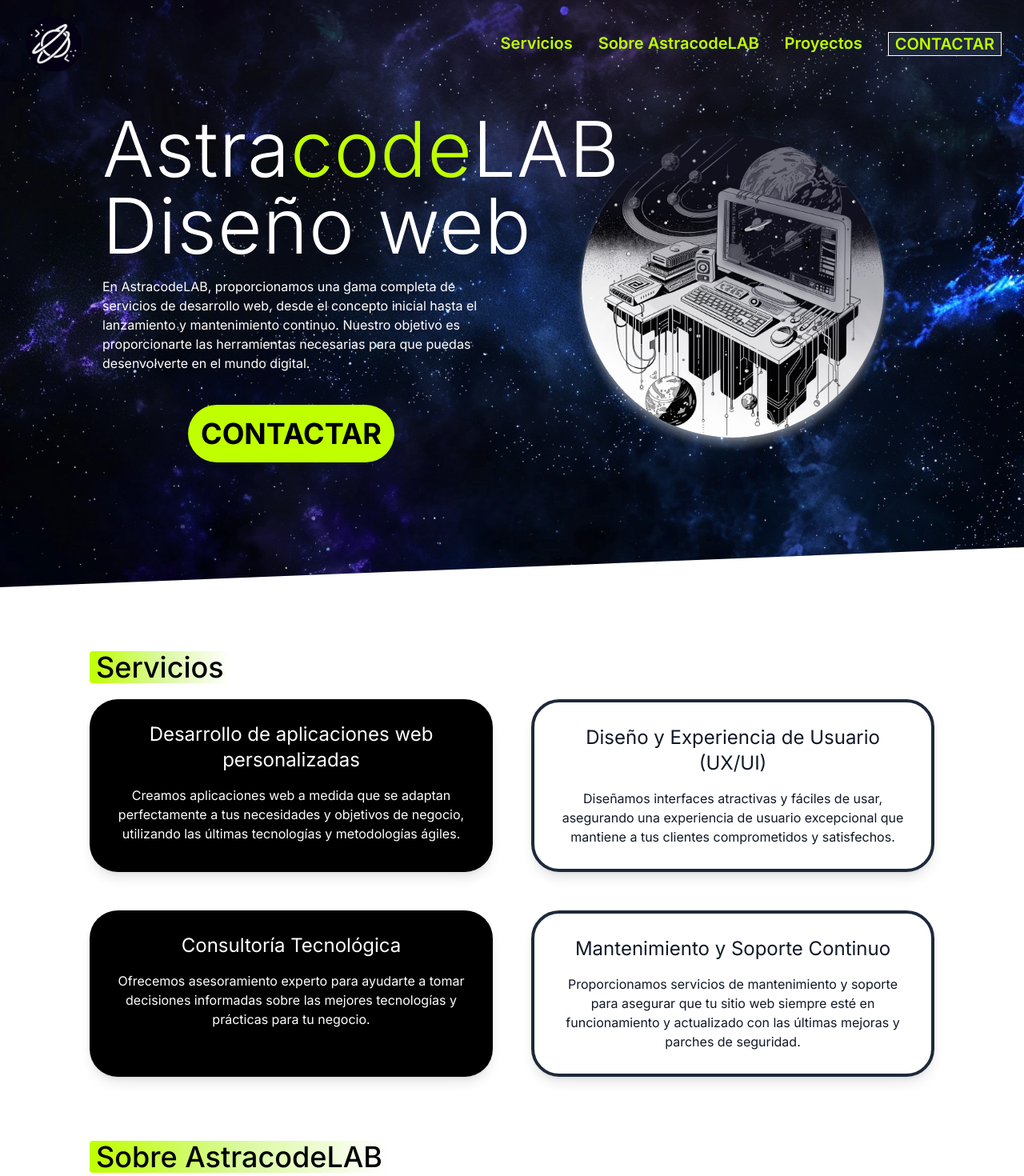
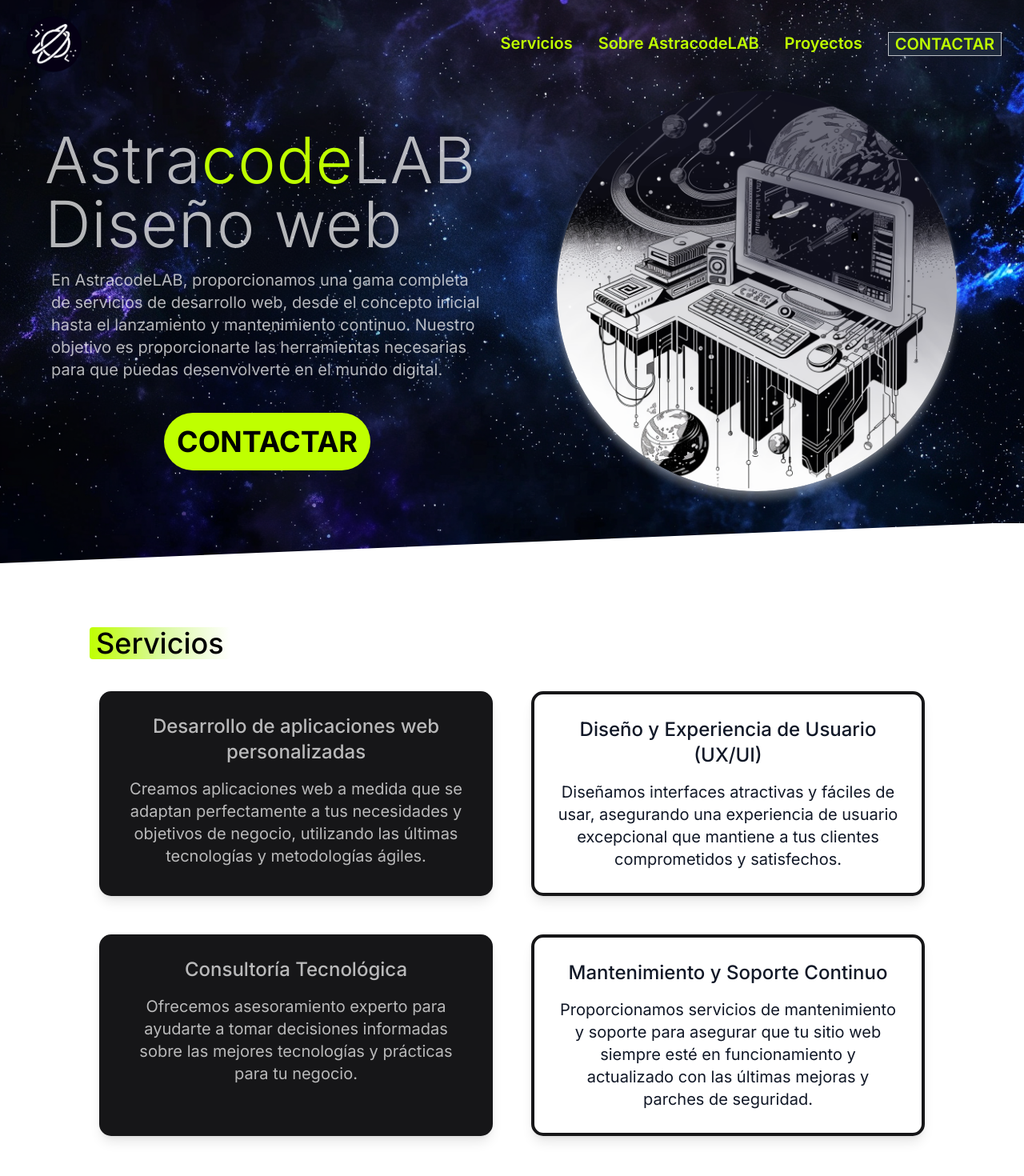
Before and after one commit to AstracodeLAB/project, a React (Vite) app: page / in a window 1280 px wide. Shown: the top 1470 px of the page at 80% size. Built offline with nearby package versions, Linux system fonts and the light colour scheme.

Commit message:
Add margins and formats in all sections except hero and menu

```diff
--- a/index.html
+++ b/index.html
@@ -18,3 +18,14 @@
     <script type="module" src="/src/main.jsx"></script>
   </body>
 </html>
+
+<style>
+  #root{
+	margin: 0px;
+	padding: 0px;
+	list-style: none;
+	text-decoration: none;
+	border: none;
+	outline: none;
+  }
+</style>
--- a/src/components/AboutUs.jsx
+++ b/src/components/AboutUs.jsx
@@ -3,19 +3,20 @@ import about from '../assets/about.png';
 export const AboutUs = () => {
 	return (
 		<>
-			<section id='about' className='m-5 mt-20 md:mx-16 lg:mx-28 '>
-				<div className='relative z-0 md:w-3/4 max-w-screen-lg '>
-					<h2 className='elative z-10 bg-gradient-to-r from-accent via-lime-200 to-transparent font-sans font-medium text-3xl px-2 mb-5 rounded md:inline-block md:text-4xl'>
+			<section id='about' className='m-5 mt-mSections md:mx-16 lg:mx-28 '>
+				<div className='relative z-0 md:w-3/4 '>
+					<h2 className='relative z-10 bg-gradient-to-r from-accent via-lime-200 to-transparent font-sans font-medium text-3xl px-2 mb-5 rounded md:inline-block md:text-4xl'>
 						Sobre AstracodeLAB
 					</h2>
 				</div>
-				<div className='flex flex-col items-center my-2 md:flex-row md:justify-center md:my-10 md:gap-6 lg:gap-12'>
+				<div className='flex flex-col items-center py-4 px-2 md:flex-row md:justify-center md:my-2 md:gap-6 lg:gap-12'>
 					<img
 						className='rounded-full w-5/6 my-6 shadow-xl md:w-1/2 lg:w-1/3'
 						src={about}
 						alt='Tres programadoras con fondo espacial'
 					/>
-					<article className='font-sans text-terciary text-m border-4 border-black rounded-2xl p-3 my-2 mx-6 shadow-xl md:m-0 md:w-1/2 lg:w-1/2 '>
+					<article className='font-sans text-terciary text-m border-4 border-black rounded-2xl p-3 my-2  shadow-xl
+					 md:m-0 md:w-1/2 lg:w-1/2 lg:ml-12'>
 						<p className='my-3 lg:text-xl lg:p-5'>
 							Lorem ipsum dolor sit amet, consectetur adipiscing elit, sed do eiusmod tempor incididunt ut labore et
 							dolore magna aliqua. ahfalfha
--- a/src/components/Contact.jsx
+++ b/src/components/Contact.jsx
@@ -3,13 +3,13 @@ import { Link } from "react-router-dom";
 
 function Contact() {
   return (
-    <section className="bg-white dark:bg-grey-600 mt-20 m-5 rounded-lg md:grid md:grid-cols-2 md:gap-4 md:mx-16 lg:mx-28">
-      <div className="md:grid md:grid-cols-2 md:gap-4 md:grid-cols-subgrid md:col-span-2">
-        <div className="  mx-auto max-w-screen-md ">
+    <section className="bg-white dark:bg-grey-600 mt-mSections m-5 rounded-lg md:grid md:grid-cols-2 md:gap-4 md:mx-16 lg:mx-28">
+      <div className="md:grid md:grid-cols-2 md:gap-14 md:grid-cols-subgrid md:col-span-2">
+        <div className="mx-auto max-w-screen-md">
           <h2 className="relative z-10 bg-gradient-to-r from-accent via-lime-200 to-transparent font-sans font-medium text-3xl px-2 mb-5 rounded md:inline-block md:text-4xl dark:text-black">
             Contacto
           </h2>
-          <p className="mb-8 py-4 px-2 lg:mb-16  text-terciary text-gray-900 dark:text-gray-900 lg:text-xl">
+          <p className="mb-8 py-4 px-2 lg:mb-16 text-justify text-terciary text-gray-900 dark:text-gray-900 lg:text-xl">
             En AstracodeLAB, te ayudamos a convertir tus ideas en realidad. Si
             necesitas más información sobre nuestros servicios o deseas que
             analicemos tu próximo proyecto, no dudes en ponerte en contacto con
@@ -18,7 +18,7 @@ function Contact() {
           </p>
         </div>
         <div>
-          <form id="form" netlify="true" className="space-y-5 px-7 pb-7">
+          <form id="form" netlify="true" className="space-y-5 pb-7 md:mt-20">
             <input
               type="hidden"
               name="_feedback.success.title"
--- a/src/components/Hero.jsx
+++ b/src/components/Hero.jsx
@@ -1,19 +1,18 @@
 import imgHero from '../assets/BgHero.png';
 
 function Hero() {
-  return (
-    <div className="relative min-h-[80vh] flex flex-col justify-between">
-      <section className="flex justify-center items-center mt-7 w-full">
-
-        <article className="w-full lg:w-4/5 lg:grid lg:grid-cols-2 lg:gap-20 lg:items-center mx-10 lg:px-0 lg:mx-32 ">
-          <div className="order-1 lg:order-2 flex justify-center">
-            <img className="h-auto rounded-full shadow-Hero-primary shadow-shadowWhite lg:max-w-[80%] lg:max-h-[80%]" src={imgHero} alt="Hero Image" />
+  return (<>
+    {/* <div className=" relative min-h-[80vh] flex flex-col justify-between "> */}
+      {/* <section className="flex justify-center items-center">  */}
+        <article className=" flex flex-col justify-center items-center px-2 mb-5 lg:grid lg:grid-cols-2 lg:gap-30 lg:justify-items-center lg:items-center m-5">
+          <div className="order-1 lg:order-2 sm:max-w-[600px] lg:max-w-[500px] mb-5">
+            <img className="h-auto rounded-full shadow-Hero-primary shadow-shadowWhite lg:max-w-[80%] lg:max-h-[80%] lg:min-w-[500px]" src={imgHero} alt="Hero Image" />
           </div>
-          <div className="order-2 lg:order-1">
+          <div className="order-2 m-5 px-2 mb-5  lg:order-1 sm:max-w-[600px] lg:max-w-[600px] ">
             <h1 className="mt-4 font-medium text-h1 text-secondary text-center lg:text-left lg:text-h1lg min-w-fit">
               Astra<span className="text-accent">code</span>LAB Diseño web
             </h1>
-            <p className="mt-4 text-secondary text-center lg:text-left">
+            <p className="mt-4 text-justify text-m lg:text-xl text-secondary px-2 mb-5 lg:text-left">
               En AstracodeLAB, proporcionamos una gama completa de servicios de
               desarrollo web, desde el concepto inicial hasta el lanzamiento y
               mantenimiento continuo. Nuestro objetivo es proporcionarte las
@@ -27,18 +26,16 @@ function Hero() {
             </div>
           </div>
         </article>
-      </section>
-      <section className="">
-        <div
-          className="w-full h-0
-          border-7 border-solid border-secondary
-          border-l-[100vw] border-l-transparent
-          border-b-[50px] border-b-secondary,
-          "
-        ></div>
-      </section>
-
-    </div>
+      {/* </section> */}
+    {/* </div> */}
+      <div
+          className="  h-0
+          border-7 border-solid border-white
+          border-l-[97vw] border-l-transparent
+          border-b-[50px] border-b-white
+          ">
+          </div>
+    </>
   );
 }
 
--- a/src/components/Projects.jsx
+++ b/src/components/Projects.jsx
@@ -9,7 +9,7 @@ const Projects = () => {
 					Proyectos
 				</h2>
 			</div>
-			<div className='my-30'>
+			<div className='py-4 px-2'>
 				<div className='block md:hidden'>
 					<Carousel />
 				</div>
--- a/src/components/Services.jsx
+++ b/src/components/Services.jsx
@@ -11,42 +11,42 @@ export const Services = () => {
     {
       title: "Desarrollo de aplicaciones web personalizadas",
       description: "Creamos aplicaciones web a medida que se adaptan perfectamente a tus necesidades y objetivos de negocio, utilizando las últimas tecnologías y metodologías ágiles.",
-      bgClass: "bg-black text-secondary",
+      bgClass: "bg-bgBlack text-secondary",
     },
     {
       title: "Diseño y Experiencia de Usuario (UX/UI)",
       description: "Diseñamos interfaces atractivas y fáciles de usar, asegurando una experiencia de usuario excepcional que mantiene a tus clientes comprometidos y satisfechos.",
-      bgClass: "bg-secondary text-terciary border-4 border-primary",
+      bgClass: "bg-secondary text-terciary border-4 border-bgBlack",
     },
     {
       title: "Consultoría Tecnológica",
       description: "Ofrecemos asesoramiento experto para ayudarte a tomar decisiones informadas sobre las mejores tecnologías y prácticas para tu negocio.",
-      bgClass: "bg-black text-secondary",
+      bgClass: "bg-bgBlack text-secondary",
     },
     {
       title: "Mantenimiento y Soporte Continuo",
       description: "Proporcionamos servicios de mantenimiento y soporte para asegurar que tu sitio web siempre esté en funcionamiento y actualizado con las últimas mejoras y parches de seguridad.",
-      bgClass: "bg-secondary text-terciary border-4 border-primary",
+      bgClass: "bg-secondary text-terciary border-4 border-bgBlack",
     },
   ];
 
   return (
-    <section id="about" className="m-5 mt-20 md:mx-16 lg:mx-28">
+    <section id="about" className="m-5 mt-mSections md:mx-16 lg:mx-28">
       <div className="flex flex-col items-center ">
         <div className="w-full">
           <h2 className="relative z-10 bg-gradient-to-r from-accent via-lime-200 to-transparent font-sans font-medium text-3xl px-2 mb-5 rounded md:inline-block md:text-4xl">
             Servicios
           </h2>
         </div>
-        <ul className="flex flex-col justify-center gap-4 min-w-60 lg:grid lg:grid-cols-2 lg:gap-12">
+        <ul className="flex flex-col justify-center gap-4 min-w-60 p-3 my-2 lg:grid lg:grid-cols-2 lg:gap-12">
           {services.map((service, serviceIndex) => (
-            <li key={serviceIndex} className={`${service.bgClass} rounded-[35px] p-5 lg:p-7 flex flex-col items-center text-center shadow-lg`}>
-              <h3 className="text-xl flex justify-between items-center lg:text-2xl">
+            <li key={serviceIndex} className={`${service.bgClass} rounded-[15px] p-5 lg:p-7 flex flex-col items-center text-center shadow-lg`}>
+              <h3 className="text-xl font-medium flex justify-between items-center lg:text-2xl">
                 {service.title}
 
               </h3>
               <button
-                className="lg:hidden"
+                className="mt-4 lg:hidden"
                 onClick={() => handleToggle(serviceIndex)}>
                   <svg
                     xmlns="http://www.w3.org/2000/svg"
@@ -59,7 +59,7 @@ export const Services = () => {
                   </svg>
                 </button>
                 <p
-                className={`mt-4 transition-all duration-500 ease-in-out ${activeServiceIndex === serviceIndex ? 'block' : 'hidden'} lg:block `}
+                className={`mt-4 text-m lg:text-xl transition-all duration-500 ease-in-out ${activeServiceIndex === serviceIndex ? 'block' : 'hidden'} lg:block `}
               >
                 {service.description}
               </p>
--- a/tailwind.config.js
+++ b/tailwind.config.js
@@ -5,12 +5,15 @@ export default {
 		extend: {
 			colors: {
 				primary: '#1e293b',
-				secondary: '#ffffff',
+				secondary: 'rgba(255,255,255,.7)',
 				terciary: '#111827',
 				accent: '#BFFF00',
 				bgBlueDark: '#1B1D34',
+				bgBlack: '#161618',
+				white:'#fff'
 			},
 			margin: {
+				mSections: '5rem',
 				15: '15px',
 				30: '30px',
 				100: '100px',
@@ -33,9 +36,9 @@ export default {
 					},
 				],
 				h1lg: [
-					'6rem',
+					'5rem',
 					{
-						lineHeight: '6rem',
+						lineHeight: '5rem',
 						letterSpacing: '0.01em',
 						fontWeight: '300',
 					},
```
